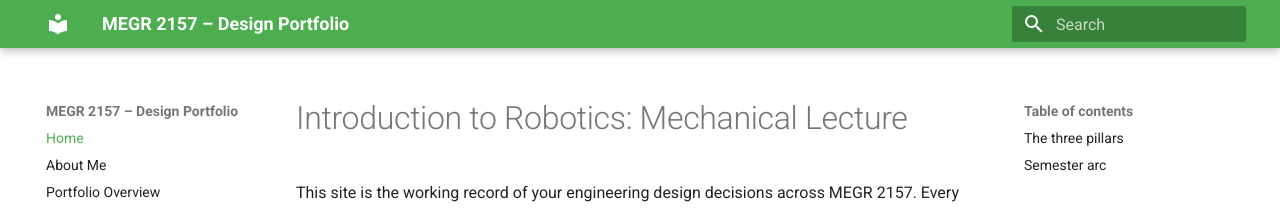
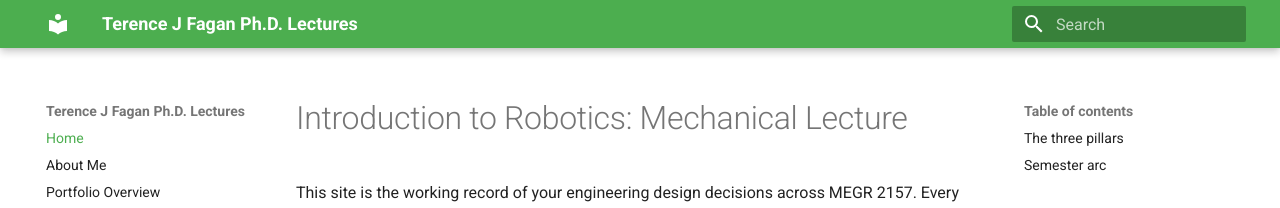
Before and after one commit to dtjfagan/LecturesbyFagan, an MkDocs documentation site: the page built from docs/index.md, in a window 1280 px wide. Shown: the top 208 px of the page. Built offline with MkDocs 1.6.1 and Material for MkDocs 9.7.7, drawn with Linux system fonts in a browser that asks for light colours.

Commit message:
Update site name and description in mkdocs.yml

```diff
--- a/mkdocs.yml
+++ b/mkdocs.yml
@@ -1,5 +1,5 @@
-site_name: MEGR 2157 – Design Portfolio
-site_description: Design portfolio documentation, built with the Analyze / Decide / Communicate framework
+site_name: Terence J Fagan Ph.D. Lectures
+site_description: Lecture portfolio
 
 theme:
   name: material
```
